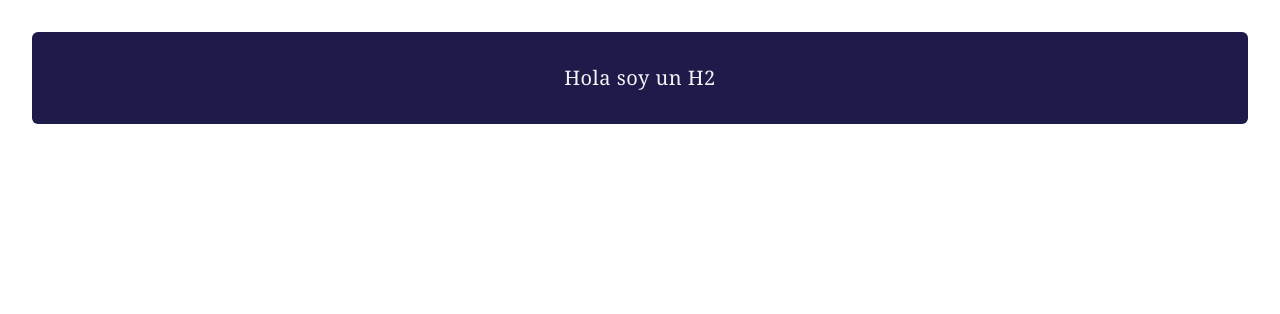
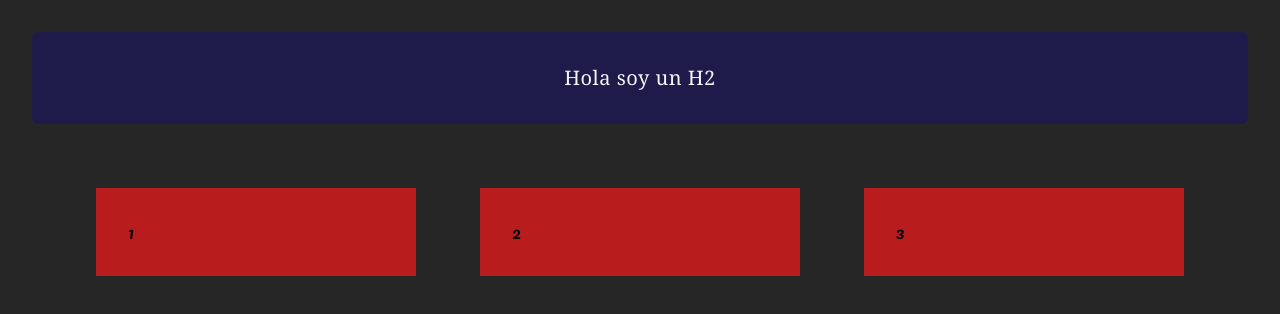
Before and after one commit to Fedusca/Bootcamp-CUV, a plain HTML site: page 5-Tailwind/index.html in a window 1280 px wide. Drawn offline with nearby package versions, Linux system fonts and the light colour scheme.

Commit message:
Creacion HTML proyecto PlataformaDisco

```diff
--- a/5-Tailwind/index.html
+++ b/5-Tailwind/index.html
@@ -5,11 +5,23 @@
     <meta name="viewport" content="width=device-width, initial-scale=1.0" />
     <title>Tailwind</title>
     <script src="https://cdn.tailwindcss.com"></script>
+    <link rel="preconnect" href="https://fonts.googleapis.com">
+    <link rel="preconnect" href="https://fonts.gstatic.com" crossorigin>
+    <link href="https://fonts.googleapis.com/css2?family=Pacifico&display=swap" rel="stylesheet">
+    <link rel="stylesheet" href="style.css">
+
   </head>
-  <body>
+  <body class="bg-neutral-800">
     <h2
       class="bg-indigo-950 text-zinc-100 font-serif text-xl text-center p-8 m-8 tracking-wide outline-cyan-600
       rounded-md">Hola soy un H2
     </h2>
+
+    <!--flexbox en html-->
+    <div class="flex justify-center">
+      <div class="bg-red-700 w-80 p-8 m-8 ">1</div>
+      <div class="bg-red-700 w-80 p-8 m-8 ">2</div>
+      <div class="bg-red-700 w-80 p-8 m-8 ">3</div>
+    </div>
   </body>
 </html>
--- /dev/null
+++ b/5-Tailwind/style.css
@@ -0,0 +1,5 @@
+*{
+    font-family: "Pacifico", cursive;
+    font-weight: 400;
+    font-style: normal;
+}
```
Also changed, not shown: PlataformaDisco/Addalbum.html (added, +28 -0 lines), PlataformaDisco/index.html (+2 -18 lines).
